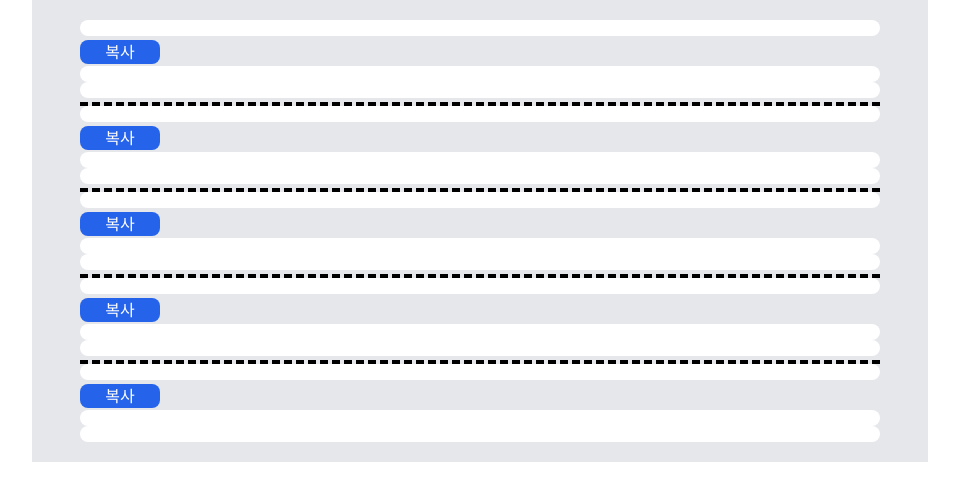
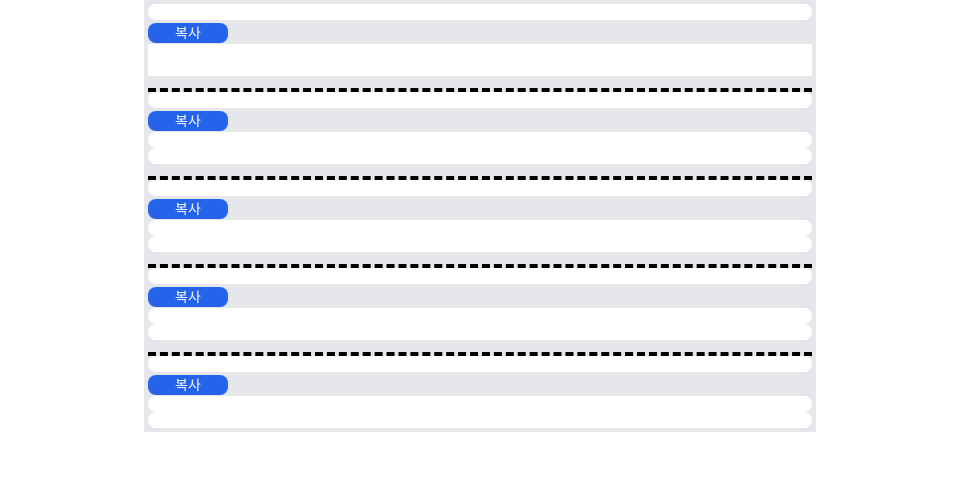
Before and after one commit to sq1533/acUpgrade, a FastAPI app: page /home in a window 1280 px wide. Shown: the top 501 px of the page, without its empty margins (160-1119 px from the left). Run offline with FastAPI, Linux system fonts and the light colour scheme; data that the repository does not hold is empty; some libraries are stand-ins or nearby versions.

Commit message:
feat: tailwindcss 디자인 수정

```diff
--- a/templates/home.html
+++ b/templates/home.html
@@ -7,34 +7,34 @@
     <script src="https://unpkg.com/htmx.org@1.9.10"></script>
 </head>
 <body>
-    <div class="text-xl font-sans font-bold leading-normal bg-gray-200 space-y-1 mx-auto max-w-4xl py-5 px-12 divide-y-4 divide-black divide-dashed divide-opacity-100">
+    <div class="text-base font-sans flex-col leading-normal bg-gray-200 space-y-3 mx-auto max-w-2xl py-1 px-1 divide-y-4 divide-black divide-dashed divide-opacity-100">
         <div>
             <div class="box-border rounded-lg py-2 px-4 bg-white" id="alarm1" hx-get="/alarm_1" hx-trigger="load, every 2s"></div>
-            <button class="text-base text-white box-border rounded-lg w-20 bg-blue-600" onclick="copyText('alarm1')">복사</button>
-            <div class="text-gray-700 box-border rounded-lg py-2 px-4 bg-white" hx-get="/alarm_1_info" hx-trigger="load, every 2s"></div>
-            <div class="text-gray-700 box-border rounded-lg py-2 px-4 bg-white"hx-get="/alarm_1_char" hx-trigger="load, every 2s"></div>
+            <button class="text-sm text-white box-border rounded-lg w-20 bg-blue-600" onclick="copyText('alarm1')">복사</button>
+            <div class="text-gray-700 py-2 px-4 bg-white" hx-get="/alarm_1_info" hx-trigger="load, every 2s"></div>
+            <div class="text-gray-700 py-2 px-4 bg-white" hx-get="/alarm_1_char" hx-trigger="load, every 2s"></div>
         </div>
         <div>
             <div class="box-border rounded-lg py-2 px-4 bg-white" id="alarm2" hx-get="/alarm_2" hx-trigger="load, every 2s"></div>
-            <button class="text-base text-white box-border rounded-lg w-20 bg-blue-600" onclick="copyText('alarm2')">복사</button>
+            <button class="text-sm text-white box-border rounded-lg w-20 bg-blue-600" onclick="copyText('alarm2')">복사</button>
             <div class="text-gray-700 box-border rounded-lg py-2 px-4 bg-white" hx-get="/alarm_2_info" hx-trigger="load, every 2s"></div>
             <div class="text-gray-700 box-border rounded-lg py-2 px-4 bg-white"hx-get="/alarm_2_char" hx-trigger="load, every 2s"></div>
         </div>
         <div>
             <div class="box-border rounded-lg py-2 px-4 bg-white" id="alarm1" hx-get="/alarm_3" hx-trigger="load, every 2s"></div>
-            <button class="text-base text-white box-border rounded-lg w-20 bg-blue-600" onclick="copyText('alarm3')">복사</button>
+            <button class="text-sm text-white box-border rounded-lg w-20 bg-blue-600" onclick="copyText('alarm3')">복사</button>
             <div class="text-gray-700 box-border rounded-lg py-2 px-4 bg-white" hx-get="/alarm_3_info" hx-trigger="load, every 2s"></div>
             <div class="text-gray-700 box-border rounded-lg py-2 px-4 bg-white"hx-get="/alarm_3_char" hx-trigger="load, every 2s"></div>
         </div>
         <div>
             <div class="box-border rounded-lg py-2 px-4 bg-white" id="alarm1" hx-get="/alarm_4" hx-trigger="load, every 2s"></div>
-            <button class="text-base text-white box-border rounded-lg w-20 bg-blue-600" onclick="copyText('alarm4')">복사</button>
+            <button class="text-sm text-white box-border rounded-lg w-20 bg-blue-600" onclick="copyText('alarm4')">복사</button>
             <div class="text-gray-700 box-border rounded-lg py-2 px-4 bg-white" hx-get="/alarm_4_info" hx-trigger="load, every 2s"></div>
             <div class="text-gray-700 box-border rounded-lg py-2 px-4 bg-white"hx-get="/alarm_4_char" hx-trigger="load, every 2s"></div>
         </div>
         <div>
             <div class="box-border rounded-lg py-2 px-4 bg-white" id="alarm1" hx-get="/alarm_5" hx-trigger="load, every 2s"></div>
-            <button class="text-base text-white box-border rounded-lg w-20 bg-blue-600" onclick="copyText('alarm5')">복사</button>
+            <button class="text-sm text-white box-border rounded-lg w-20 bg-blue-600" onclick="copyText('alarm5')">복사</button>
             <div class="text-gray-700 box-border rounded-lg py-2 px-4 bg-white" hx-get="/alarm_5_info" hx-trigger="load, every 2s"></div>
             <div class="text-gray-700 box-border rounded-lg py-2 px-4 bg-white"hx-get="/alarm_5_char" hx-trigger="load, every 2s"></div>
         </div>
```
